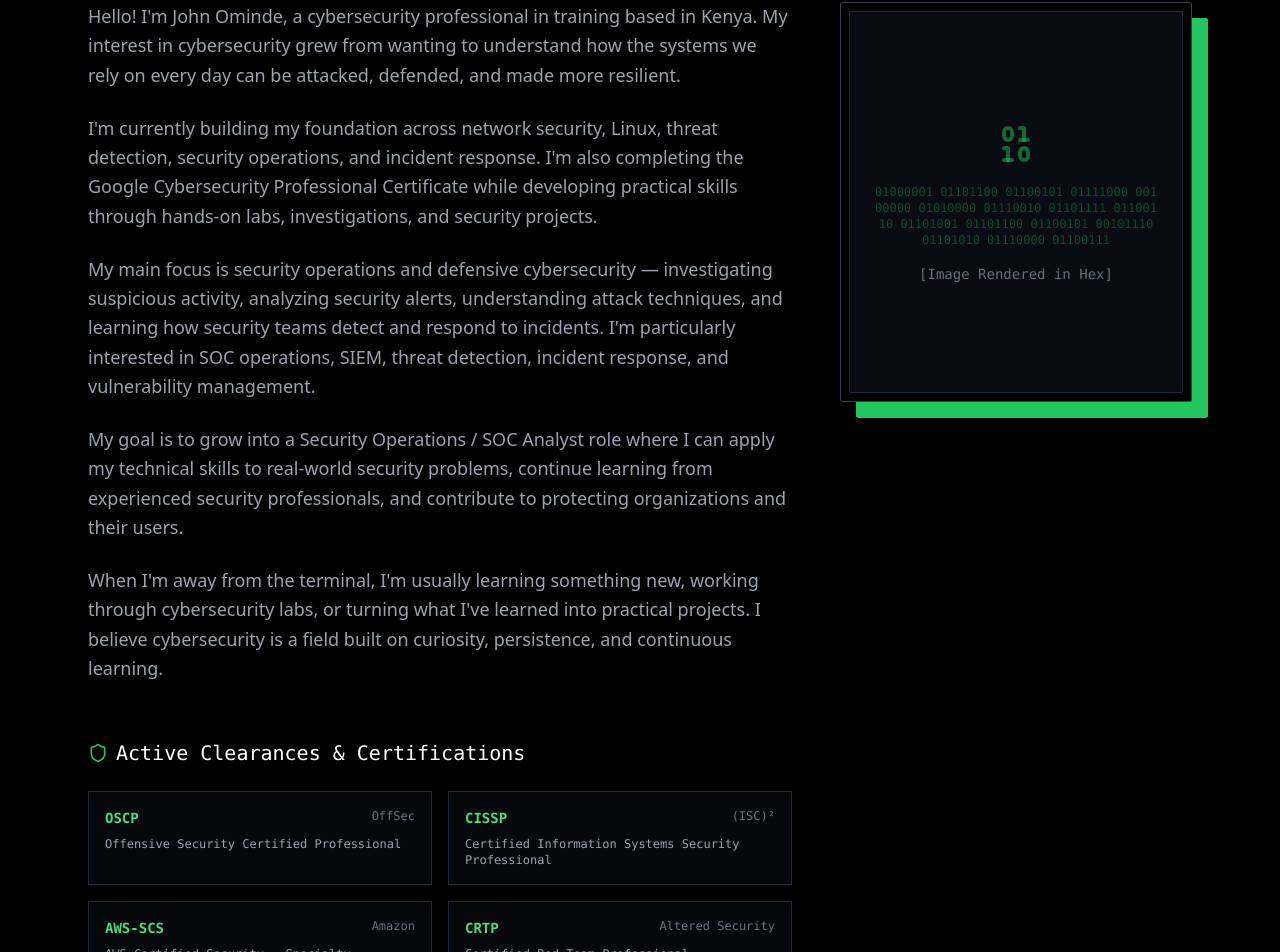
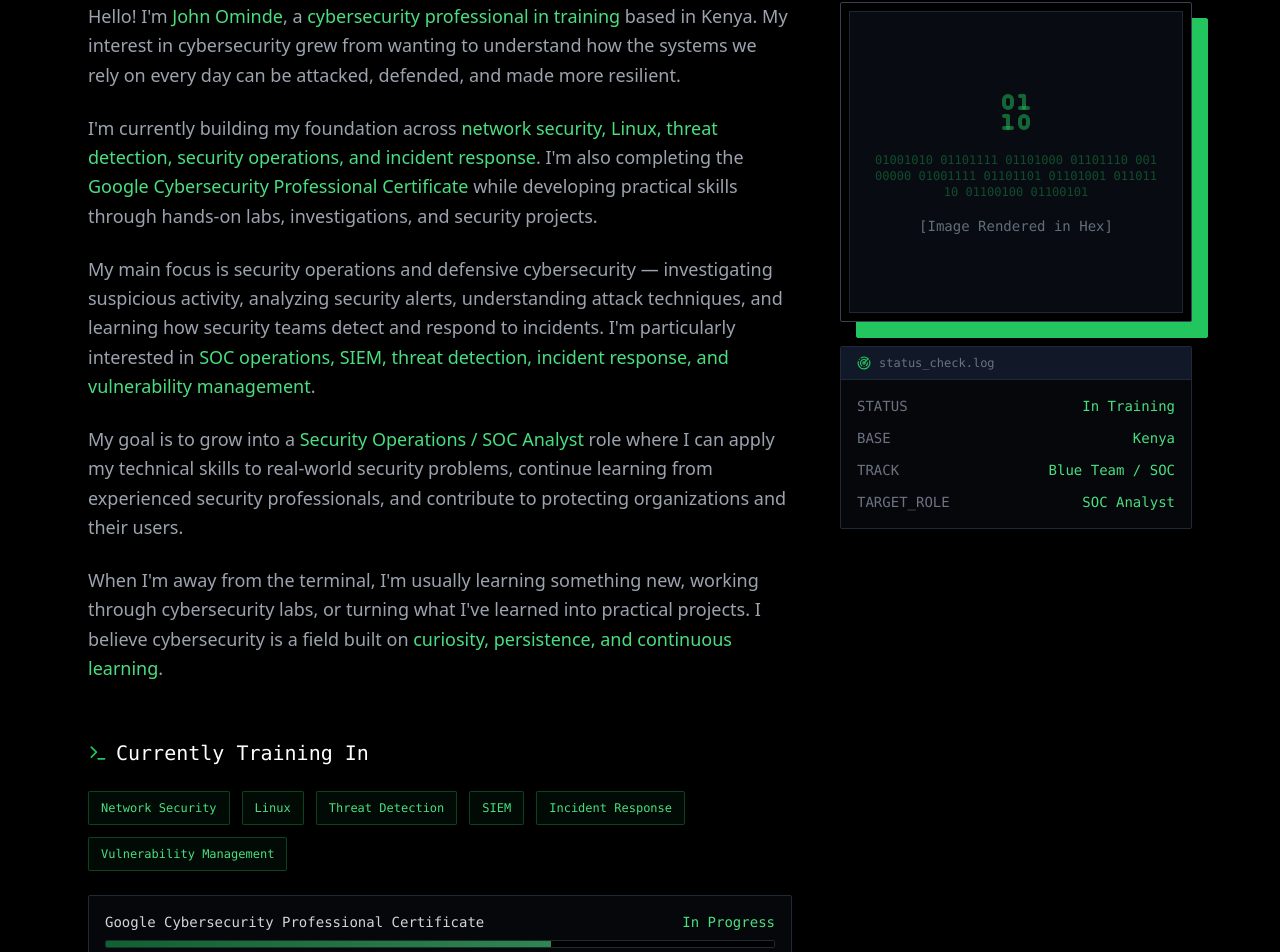
Before and after one commit to ominde-john/my_portfolio_website, a React (Vite) app: page / in a window 1280 px wide. Shown: the part 982-1934 px from the top of the page. Built offline with nearby package versions, Linux system fonts and the light colour scheme.

Commit message:
Update About.jsx

```diff
--- a/src/components/About.jsx
+++ b/src/components/About.jsx
@@ -1,10 +1,19 @@
-import { Shield, Binary } from 'lucide-react';
+import { Binary, Terminal, Radar } from 'lucide-react';
 
-const CERTS = [
-  { abbr: 'OSCP', org: 'OffSec', name: 'Offensive Security Certified Professional' },
-  { abbr: 'CISSP', org: '(ISC)²', name: 'Certified Information Systems Security Professional' },
-  { abbr: 'AWS-SCS', org: 'Amazon', name: 'AWS Certified Security – Specialty' },
-  { abbr: 'CRTP', org: 'Altered Security', name: 'Certified Red Team Professional' },
+const FOCUS_TAGS = [
+  'Network Security',
+  'Linux',
+  'Threat Detection',
+  'SIEM',
+  'Incident Response',
+  'Vulnerability Management',
+];
+
+const QUICK_FACTS = [
+  { label: 'STATUS', value: 'In Training' },
+  { label: 'BASE', value: 'Kenya' },
+  { label: 'TRACK', value: 'Blue Team / SOC' },
+  { label: 'TARGET_ROLE', value: 'SOC Analyst' },
 ];
 
 export const About = () => {
@@ -20,72 +29,104 @@ export const About = () => {
       <div className="flex flex-col md:flex-row gap-12 items-start">
         <div className="w-full md:w-2/3 space-y-6 text-gray-400 text-lg leading-relaxed">
           <p>
-            Hello! I'm John Ominde, a cybersecurity professional in training based in Kenya. My
-            interest in cybersecurity grew from wanting to understand how the systems we rely on
-            every day can be attacked, defended, and made more resilient.
+            Hello! I'm <span className="text-green-400">John Ominde</span>, a{' '}
+            <span className="text-green-400">cybersecurity professional in training</span> based
+            in Kenya. My interest in cybersecurity grew from wanting to understand how the
+            systems we rely on every day can be attacked, defended, and made more resilient.
           </p>
           <p>
-            I'm currently building my foundation across network security, Linux, threat
-            detection, security operations, and incident response. I'm also completing the Google
-            Cybersecurity Professional Certificate while developing practical skills through
-            hands-on labs, investigations, and security projects.
+            I'm currently building my foundation across{' '}
+            <span className="text-green-400">
+              network security, Linux, threat detection, security operations, and incident
+              response
+            </span>
+            . I'm also completing the{' '}
+            <span className="text-green-400">Google Cybersecurity Professional Certificate</span>{' '}
+            while developing practical skills through hands-on labs, investigations, and security
+            projects.
           </p>
           <p>
             My main focus is security operations and defensive cybersecurity — investigating
             suspicious activity, analyzing security alerts, understanding attack techniques, and
             learning how security teams detect and respond to incidents. I'm particularly
-            interested in SOC operations, SIEM, threat detection, incident response, and
-            vulnerability management.
+            interested in <span className="text-green-400">SOC operations, SIEM, threat
+            detection, incident response, and vulnerability management</span>.
           </p>
           <p>
-            My goal is to grow into a Security Operations / SOC Analyst role where I can apply my
-            technical skills to real-world security problems, continue learning from experienced
-            security professionals, and contribute to protecting organizations and their users.
+            My goal is to grow into a{' '}
+            <span className="text-green-400">Security Operations / SOC Analyst</span> role where
+            I can apply my technical skills to real-world security problems, continue learning
+            from experienced security professionals, and contribute to protecting organizations
+            and their users.
           </p>
           <p>
             When I'm away from the terminal, I'm usually learning something new, working through
             cybersecurity labs, or turning what I've learned into practical projects. I believe
-            cybersecurity is a field built on curiosity, persistence, and continuous learning.
+            cybersecurity is a field built on{' '}
+            <span className="text-green-400">curiosity, persistence, and continuous learning</span>.
           </p>
 
           <div className="pt-8">
             <h3 className="font-mono text-xl text-white mb-6 flex items-center gap-2">
-              <Shield className="text-green-500" size={20} />
-              Active Clearances & Certifications
+              <Terminal className="text-green-500" size={20} />
+              Currently Training In
             </h3>
 
-            <div className="grid grid-cols-1 md:grid-cols-2 gap-4 font-mono text-sm">
-              {CERTS.map((cert) => (
-                <div
-                  key={cert.abbr}
-                  className="border border-gray-800 bg-gray-900/30 p-4 hover:border-green-500/50 transition-colors group"
+            <div className="flex flex-wrap gap-3 font-mono text-xs">
+              {FOCUS_TAGS.map((tag) => (
+                <span
+                  key={tag}
+                  className="border border-green-500/30 bg-green-500/5 text-green-400 px-3 py-2 rounded-sm hover:bg-green-500/10 hover:border-green-500/60 transition-colors"
                 >
-                  <div className="flex justify-between items-start mb-2">
-                    <span className="text-green-400 font-bold">{cert.abbr}</span>
-                    <span className="text-gray-500 text-xs">{cert.org}</span>
+                  {tag}
+                </span>
+              ))}
             </div>
-                  <p className="text-gray-400 text-xs">{cert.name}</p>
+
+            <div className="mt-6 border border-gray-800 bg-gray-900/30 p-4 rounded-sm">
+              <div className="flex justify-between items-center mb-2 font-mono text-sm">
+                <span className="text-gray-300">Google Cybersecurity Professional Certificate</span>
+                <span className="text-green-400">In Progress</span>
               </div>
-              ))}
+              <div className="h-2 w-full bg-black border border-gray-800 rounded-sm overflow-hidden">
+                <div className="h-full bg-gradient-to-r from-green-600 to-green-400 w-2/3 animate-pulse"></div>
+              </div>
             </div>
           </div>
         </div>
 
-        <div className="w-full md:w-1/3 relative group mt-8 md:mt-0">
+        <div className="w-full md:w-1/3 flex flex-col gap-6 mt-8 md:mt-0">
+          <div className="relative group">
             <div className="absolute inset-0 bg-green-500 translate-x-4 translate-y-4 rounded-sm border border-green-500 transition-transform group-hover:translate-x-2 group-hover:translate-y-2 z-0"></div>
-          <div className="relative z-10 bg-black border border-gray-700 p-2 rounded-sm overflow-hidden h-[400px]">
+            <div className="relative z-10 bg-black border border-gray-700 p-2 rounded-sm overflow-hidden h-[320px]">
               {/* Placeholder styled like a terminal rendering of a headshot image */}
               <div className="w-full h-full bg-gray-900/50 flex flex-col items-center justify-center p-6 border border-gray-800">
                 <Binary size={48} className="text-green-500/50 mb-4" />
                 <div className="font-mono text-xs text-green-500/70 text-center break-all opacity-50">
-                01000001 01101100 01100101 01111000 00100000 01010000 01110010 01101111 01100110
-                01101001 01101100 01100101 00101110 01101010 01110000 01100111
+                  01001010 01101111 01101000 01101110 00100000 01001111 01101101 01101001 01101110
+                  01100100 01100101
                 </div>
                 <p className="mt-4 font-mono text-sm text-gray-500">[Image Rendered in Hex]</p>
               </div>
               <div className="absolute inset-0 bg-green-500/10 mix-blend-multiply group-hover:bg-transparent transition-all duration-300"></div>
             </div>
           </div>
+
+          <div className="border border-gray-800 bg-gray-900/30 rounded-sm overflow-hidden font-mono text-sm">
+            <div className="bg-gray-900 border-b border-gray-800 px-4 py-2 flex items-center gap-2 text-gray-500 text-xs">
+              <Radar size={14} className="text-green-500" />
+              status_check.log
+            </div>
+            <div className="p-4 space-y-3">
+              {QUICK_FACTS.map((fact) => (
+                <div key={fact.label} className="flex justify-between gap-4">
+                  <span className="text-gray-500">{fact.label}</span>
+                  <span className="text-green-400 text-right">{fact.value}</span>
+                </div>
+              ))}
+            </div>
+          </div>
+        </div>
       </div>
     </section>
   );
```
Lines whose indentation alone changed are shown as unchanged.
